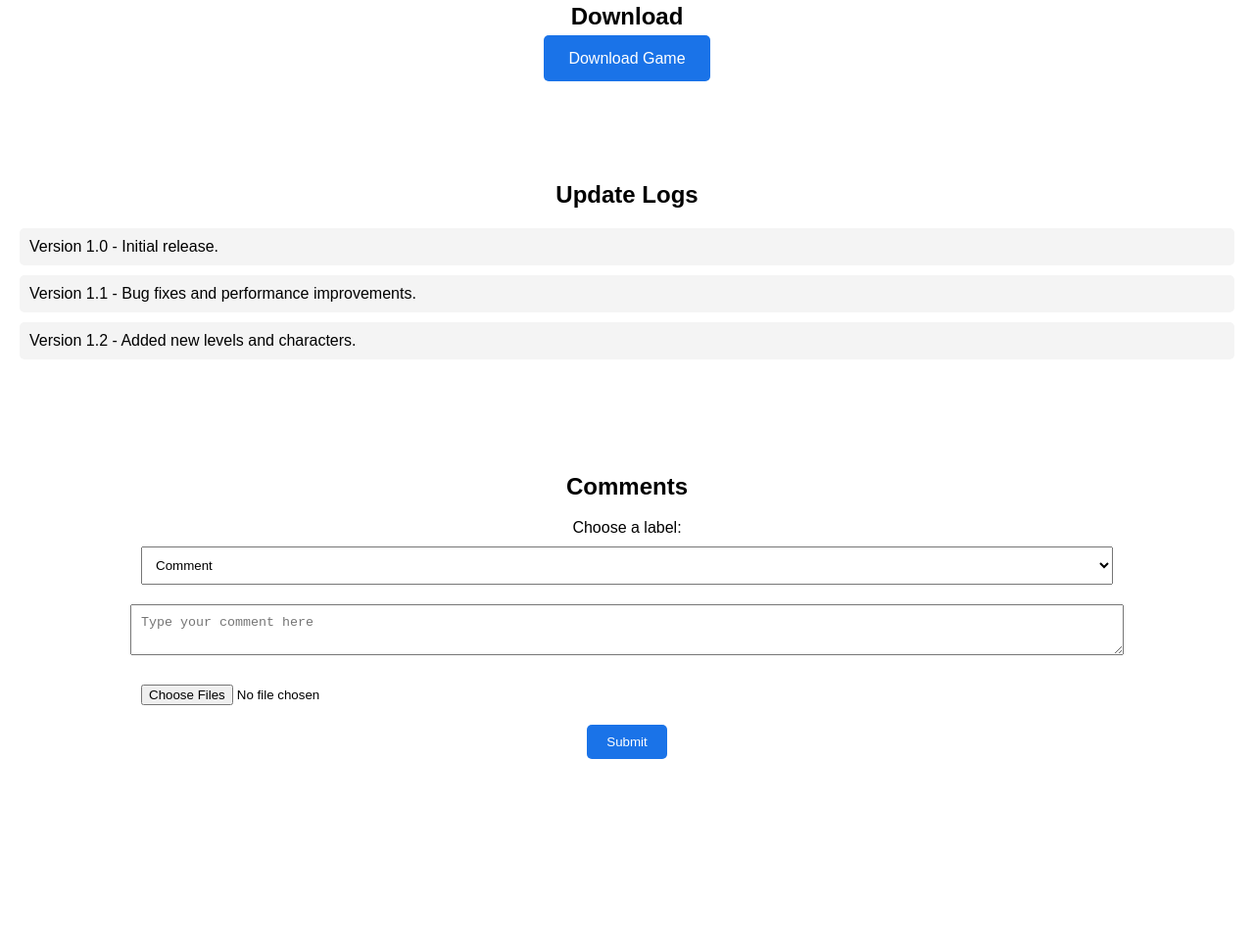
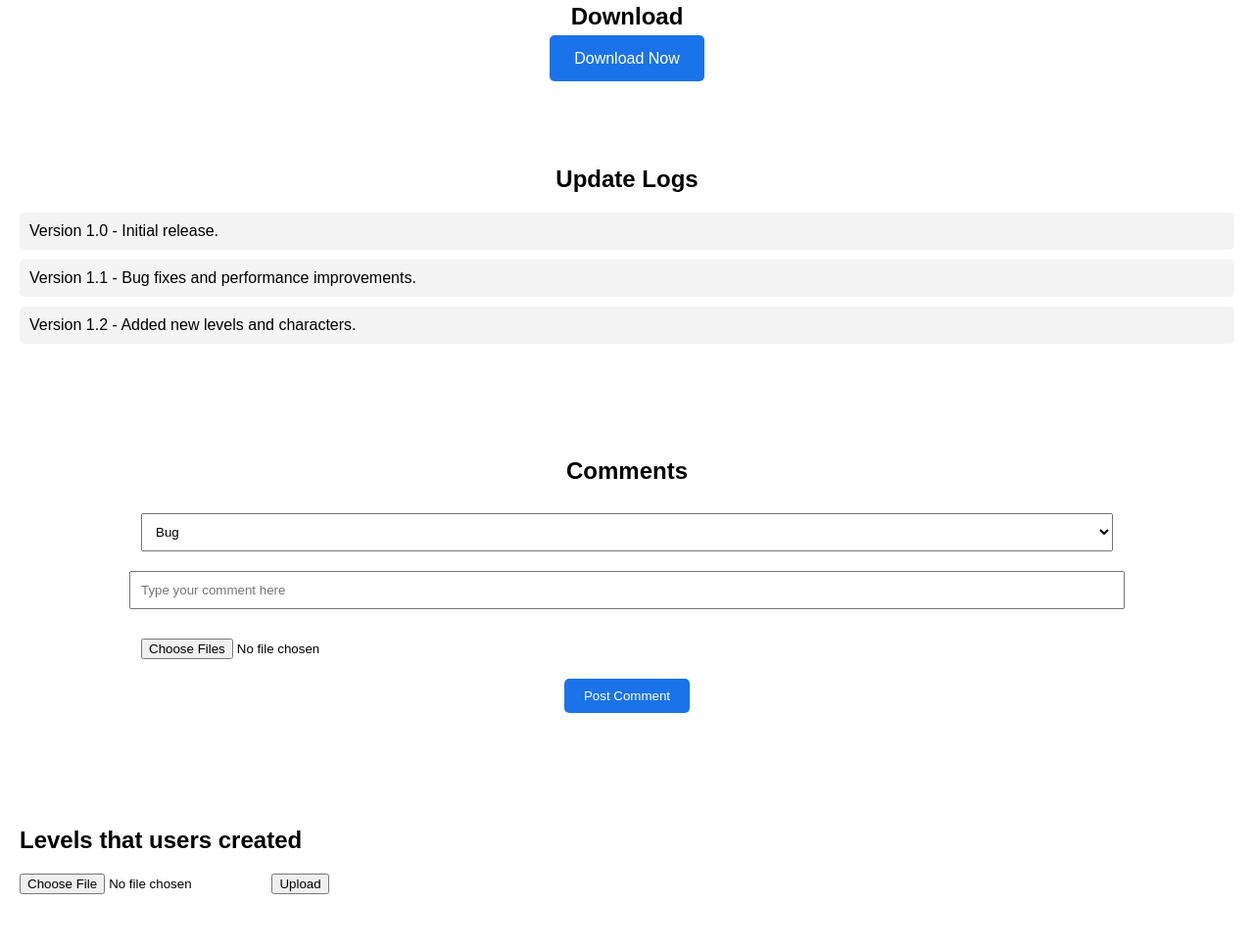
Before and after one commit to Baldi89989/super-mario-maker-unity-engine, a plain HTML site: page index.html in a window 1280 px wide. Shown: the part 857-1826 px from the top of the page at 98% size. Before the commit the page ends 1688 px from the top, so only its background shows below. Drawn offline with Linux system fonts and the light colour scheme.

Commit message:
Update index.html

```diff
--- a/index.html
+++ b/index.html
@@ -16,32 +16,36 @@
 
     <section id="download">
         <h2>Download</h2>
-        <p><a href="path_to_your_game_download.zip" class="download-button">Download Game</a></p>
+        <a href="Mario Maker.zip" class="download-button">Download Now</a>
     </section>
 
     <section id="update-logs">
         <h2>Update Logs</h2>
-        <ul id="logs-list">
-            <!-- Update logs will be dynamically added here -->
-        </ul>
+        <ul id="logs-list"></ul>
     </section>
 
     <section id="comments">
         <h2>Comments</h2>
-        <div id="comment-form">
-            <label for="comment-type">Choose a label:</label>
+        <form id="comment-form">
             <select id="comment-type">
-                <option value="comment">Comment</option>
-                <option value="bug">Bug</option>
-                <option value="feature">Feature Request</option>
+                <option value="Bug">Bug</option>
+                <option value="Feature request">Feature request</option>
+                <option value="Comment">Comment</option>
             </select>
-            <textarea id="comment-input" placeholder="Type your comment here"></textarea>
-            <input type="file" id="comment-images" accept="image/*" multiple>
-            <button id="submit-comment">Submit</button>
-        </div>
-        <ul id="comments-list">
-            <!-- Comments will be dynamically added here -->
-        </ul>
+            <input type="text" id="comment-input" placeholder="Type your comment here" required>
+            <input type="file" id="comment-images" multiple>
+            <button type="submit" id="submit-comment">Post Comment</button>
+        </form>
+        <ul id="comments-list"></ul>
+    </section>
+
+    <section id="levels">
+        <h2>Levels that users created</h2>
+        <form id="upload-level-form">
+            <input type="file" id="level-file-input" accept=".smw" required>
+            <button type="submit" id="upload-level-button">Upload</button>
+        </form>
+        <ul id="levels-list"></ul>
     </section>
 
     <script src="script.js"></script>
```
